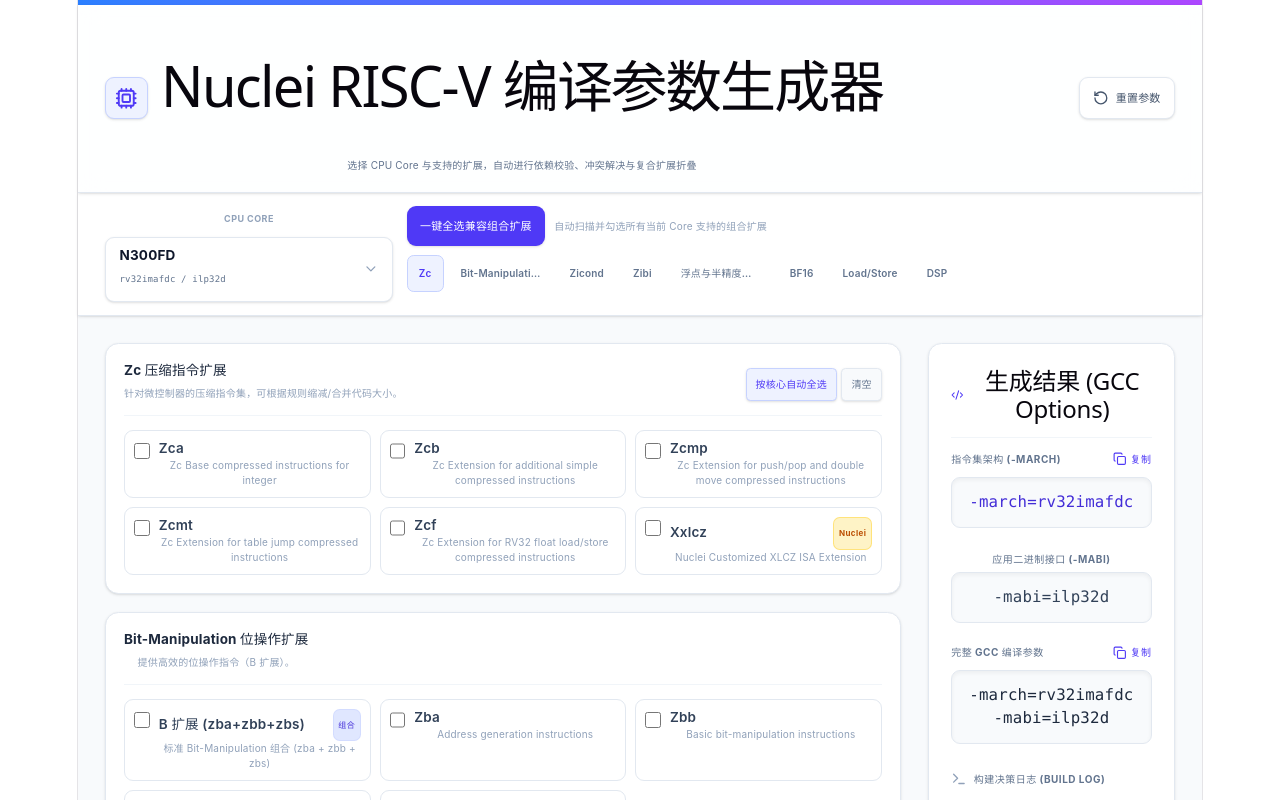
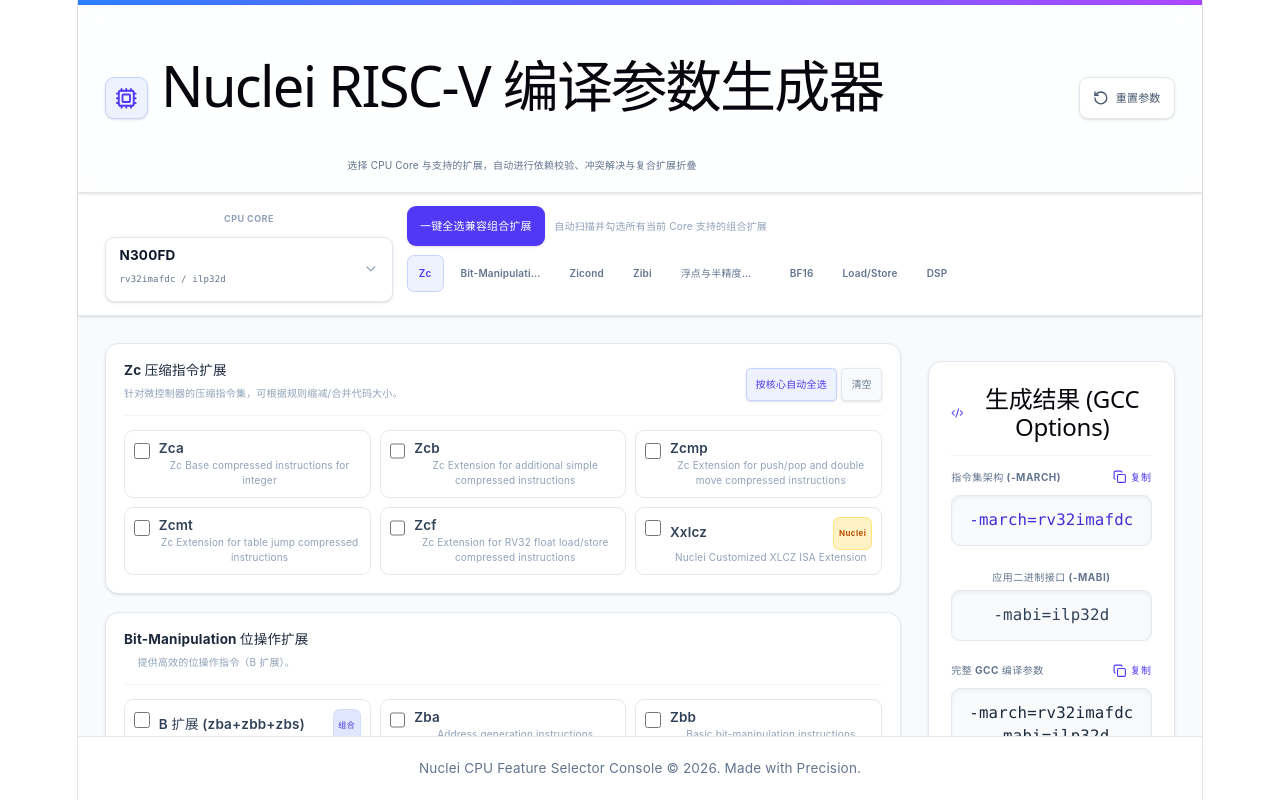
Before and after one commit to vibeagi/cpu-feature-selector, a React (Vite) app: page / in a window 1280 px wide. Shown: the top 800 px of the page. Built offline with nearby package versions, Linux system fonts and the light colour scheme.

Commit message:
fix: split layout into fixed top (core+nav) and scrollable content area

```diff
--- a/src/App.tsx
+++ b/src/App.tsx
@@ -311,12 +311,14 @@ function App() {
   };
 
   return (
-    <div className="min-h-screen bg-slate-50 text-slate-800 flex flex-col font-sans antialiased">
+    <div className="h-screen bg-slate-50 text-slate-800 flex flex-col font-sans antialiased">
       {/* Top Engineering Grid Bar */}
-      <div className="h-1 bg-gradient-to-r from-blue-500 via-indigo-500 to-purple-500 w-full" />
+      <div className="h-1 bg-gradient-to-r from-blue-500 via-indigo-500 to-purple-500 w-full flex-shrink-0" />
 
+      {/* FIXED TOP: Header + Core Selector + Category Nav (NEVER scrolls) */}
+      <div className="flex-shrink-0">
         {/* Header */}
-      <header className="border-b border-slate-200 bg-white/85 backdrop-blur-md sticky top-0 z-30 py-3 px-6 shadow-sm">
+        <header className="border-b border-slate-200 bg-white/85 backdrop-blur-md z-30 py-3 px-6 shadow-sm">
           <div className="max-w-7xl mx-auto flex flex-col md:flex-row md:items-center md:justify-between gap-2">
             <div className="flex items-center gap-3">
               <div className="bg-indigo-50 border border-indigo-200 p-2 rounded-lg text-indigo-600 shadow-sm">
@@ -342,7 +344,7 @@ function App() {
         </header>
 
         {/* Fixed Top Bar: Core Selector + Category Nav + Quick Actions */}
-      <div className="border-b border-slate-200 bg-white shadow-sm sticky top-[65px] z-20">
+        <div className="border-b border-slate-200 bg-white shadow-sm z-20">
           <div className="max-w-7xl mx-auto px-4 md:px-6 py-3">
             <div className="flex flex-col lg:flex-row lg:items-start gap-3">
               {/* Core Selector - compact horizontal bar */}
@@ -404,10 +406,11 @@ function App() {
             </div>
           </div>
         </div>
+      </div>
 
-      {/* Main Content Area: Two-Column Layout */}
-      <div className="flex-1 max-w-7xl w-full mx-auto px-4 md:px-6 py-6 grid grid-cols-1 lg:grid-cols-4 gap-6">
-        {/* Left: Extensions (scrollable area) */}
+      {/* SCROLLABLE: Main Content Area */}
+      <div className="flex-1 max-w-7xl w-full mx-auto px-4 md:px-6 py-6 grid grid-cols-1 lg:grid-cols-4 gap-6 overflow-y-auto">
+        {/* Left: Extensions */}
         <div className="lg:col-span-3">
           <ExtensionGroup
             selectedCore={selectedCore}
@@ -420,7 +423,7 @@ function App() {
 
         {/* Right: Results Panel (sticky) */}
         <div className="lg:col-span-1">
-          <div className="sticky top-[160px]">
+          <div className="sticky top-4">
             <ResultPanel
               march={march}
               mabi={mabi}
@@ -431,7 +434,7 @@ function App() {
       </div>
 
       {/* Footer */}
-      <footer className="border-t border-slate-200 py-5 text-center text-xs text-slate-500 bg-white">
+      <footer className="border-t border-slate-200 py-5 text-center text-xs text-slate-500 bg-white flex-shrink-0">
         <p>Nuclei CPU Feature Selector Console &copy; 2026. Made with Precision.</p>
       </footer>
     </div>
```
Lines whose indentation alone changed are shown as unchanged.
